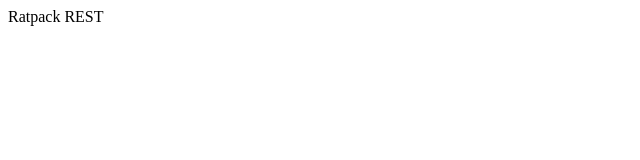
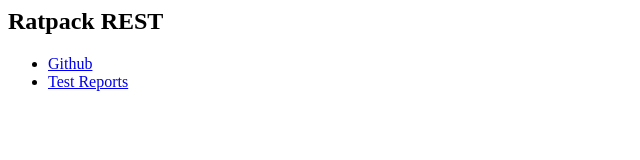
Before and after one commit to guspower/ratpack-rest, a plain HTML site: page index.html in a window 1280 px wide. Shown: the whole page, without its empty margins (0-640 px from the left). Drawn offline with Linux system fonts and the light colour scheme.

Commit message:
@guspower added links to test reports

```diff
--- a/index.html
+++ b/index.html
@@ -1 +1,16 @@
-Ratpack REST
+<html>
+<head>
+  <title>Ratpack REST</title>
+</head>
+<body>
+  <section>
+    <h2>Ratpack REST</h2>
+    <div>
+      <ul>
+        <li><a href="http://github.com/guspower/ratpack-rest">Github</a></li>
+	    <li><a href="build/reports/tests/index.html">Test Reports</a></li>
+      </ul>
+    </div>
+  </section>
+</body>
+</html>
```
